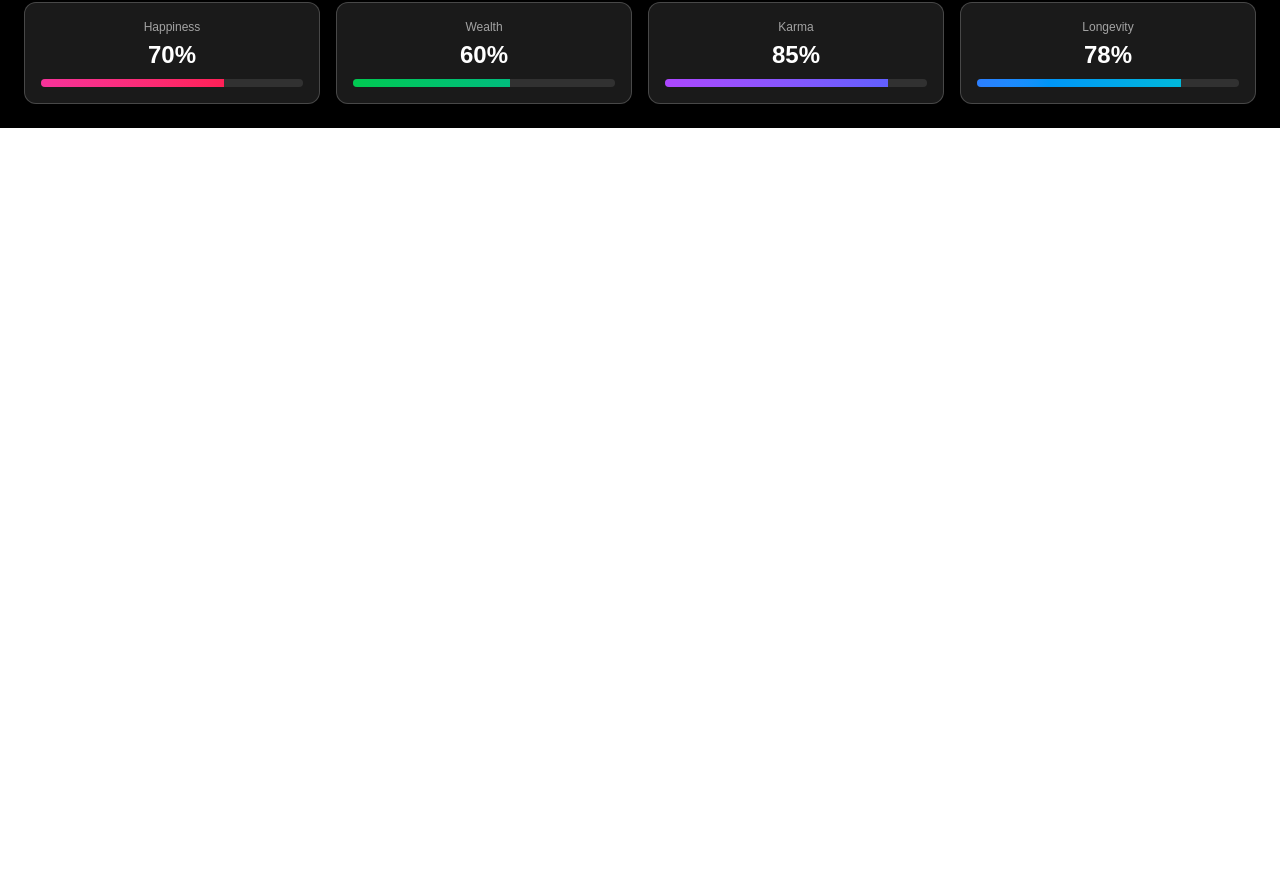
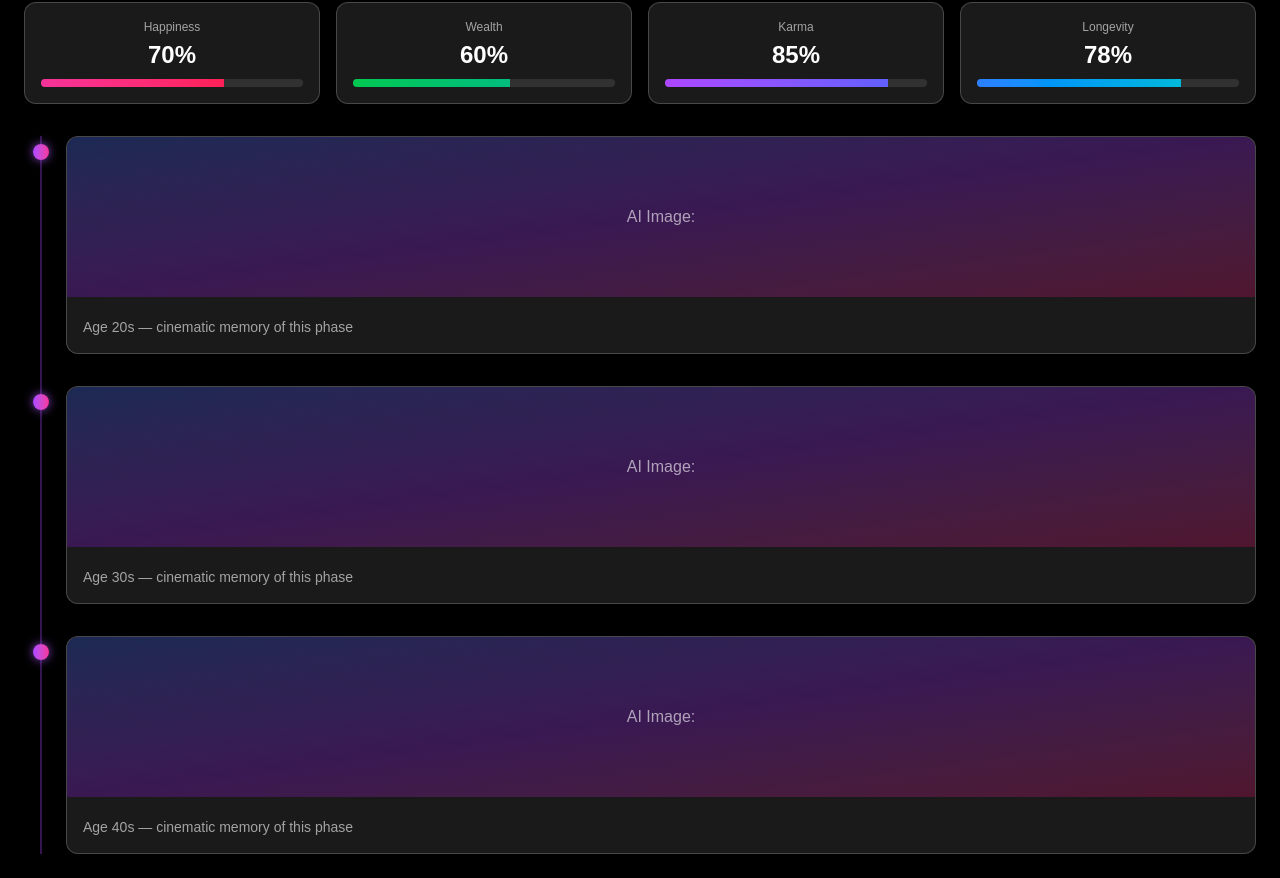
Before and after one commit to ashokaurovindomohanty-hub/ai-life-replay, a Next.js app: page /replay in a window 1280 px wide. Shown: the part 946-1824 px from the top of the page. Before the commit the page ends 1074 px from the top, so only its background shows below. Built offline with nearby package versions, Linux system fonts and the light colour scheme.

Commit message:
add cinema timeline

```diff
--- a/app/replay/page.tsx
+++ b/app/replay/page.tsx
@@ -1,4 +1,5 @@
 "use client";
+import CinemaTimeline from "@/src/components/CinemaTimeline";
 import SoulStats from "@/src/components/SoulStats";import { createStripFromMemory } from "@/lib/stripGenerator";
 import { useEffect, useState } from "react";
 import TimelineCanvas from "../../src/components/TimelineCanvas";
@@ -28,6 +29,7 @@ export default function Replay(){
    <p className="text-center text-blue-200 mt-2">{memory}</p>
    <TimelineCanvas phases={initialPhases} />
 <SoulStats />
+<CinemaTimeline />
   </main>
  )
 }
--- /dev/null
+++ b/src/components/CinemaTimeline.tsx
@@ -0,0 +1,21 @@
+import { initialPhases } from "@/lib/phases";
+export default function CinemaTimeline(){
+  return (
+    <div className="relative mt-8 border-l-2 border-purple-500/30 ml-4 space-y-8">
+      {initialPhases.map((p,i)=>(
+        <div key={i} className="ml-6 relative">
+          <div className="absolute -left-[33px] top-2 w-4 h-4 bg-gradient-to-r from-purple-500 to-pink-500 rounded-full shadow-[0_0_10px_rgba(168,85,247,0.8)]" />
+          <div className="bg-white/10 backdrop-blur border border-white/20 rounded-xl overflow-hidden">
+            <div className="h-40 bg-gradient-to-br from-blue-900/50 via-purple-900/50 to-pink-900/50 flex items-center justify-center text-white/60">
+              AI Image: {p.label}
+            </div>
+            <div className="p-4">
+              <h3 className="font-bold text-white">{p.label}</h3>
+              <p className="text-sm text-white/60 mt-1">Age {p.ageRange || `${20+i*10}s`} — cinematic memory of this phase</p>
+            </div>
+          </div>
+        </div>
+      ))}
+    </div>
+  )
+}
```
